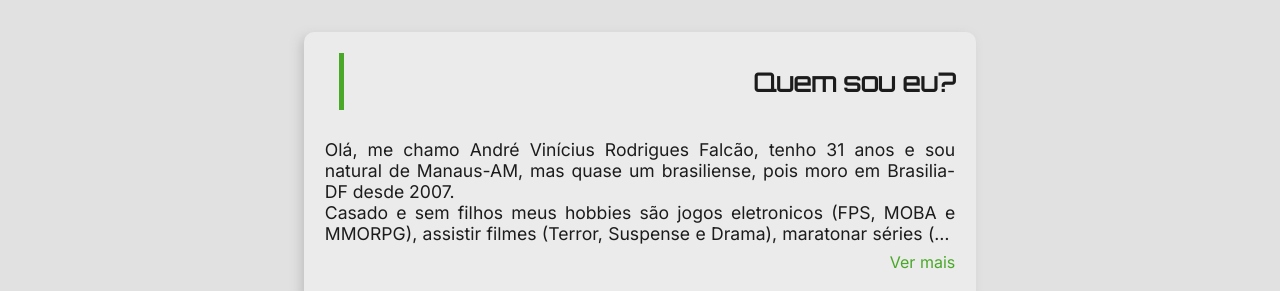
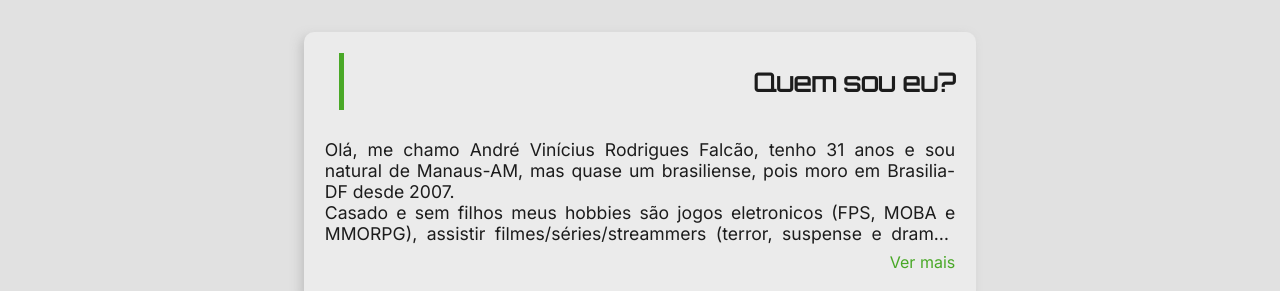
Before and after one commit to s0d4z3r0/portfolio-andre-falcao, a React (Vite) app: page / in a window 1280 px wide. Shown: the part 980-1271 px from the top of the page. Built offline with nearby package versions, Linux system fonts and the light colour scheme.

Commit message:
Atualizado About

```diff
--- a/src/components/About/About.jsx
+++ b/src/components/About/About.jsx
@@ -34,23 +34,18 @@ const About = () => {
           natural de Manaus-AM, mas quase um brasiliense, pois moro em
           Brasilia-DF desde 2007. <br></br>
           Casado e sem filhos meus hobbies são jogos
-          eletronicos (FPS, MOBA e MMORPG), assistir filmes (Terror, Suspense e
-          Drama), maratonar séries (de tudo um pouco), assistir streammers,
-          ouvir música (eclético, mas com bom gosto), conhecer lugares novos
+          eletronicos (FPS, MOBA e MMORPG), assistir filmes/séries/streammers (terror, suspense e
+          drama), ouvir música (eclético, mas com bom gosto), conhecer lugares novos
           para comer (de comidas básicas à comidas diferentes), cozinhar (quem
           gosta de comer tem que saber cozinhar), treinar musculação
-          (BIIIIRRRLL), futebol americano (GO Giants) e encontrar a felicidade
+          (No Pain, No Gain), assistir futebol americano (GO Giants) e encontrar a felicidade
           em coisas simples da vida. <br></br>
-          Já jogou CS:GO? Pois é, me respeita que eu
-          sou da geração do CS 1.5. E um Lolzinho, tu curte? Só não vai me dizer
-          que joga de Yasuo. Já jogou Ragnarok ou WOW? bom demais, né não?! E
+          Já jogou CS, Lolzinho, Ragnarok ou WOW? bom demais, né não?! E
           filmes?! Dormiu bem depois de ter assistido Atividade Paranormal? Qual
-          sua comida favorita? A minha começa com &#34;To&#34; e termina com &#34;das&#34;. Mas
-          não dá só pra comer né?! Você ta cuidando da saúde?! Tá fazendo
-          atividade física?! Se sim, é isso aí!!! Assiste algum esporte? Futebol
-          americano é muito bom, vai por mim!! <br></br>
-          Enfim... A vida é bela, basta
-          você encontrar a felicidade nas coisas simples da vida.
+          sua comida favorita? É difícil escolher só uma pra mim. Mas
+          não dá só pra comer né?! Você ta cuidando da saúde?! praticando alguma
+          atividade física?! Se sua resposta é &#34;Sim!&#34;, é isso aí!!! Acompanha algum esporte? Futebol americano é muito bom, vai por mim!! <br></br>
+          Enfim... A vida é bela, basta você encontrar a felicidade nas coisas simples da vida.
         </p>
         <span className={styles.more} onClick={() => handleShowCard('who')}>{showWho ? 'Ver menos' : 'Ver mais'}</span>
       </div>
@@ -86,10 +81,7 @@ const About = () => {
           JSX, React + Vite, componentização, hooks, entre outros. Como
           profissional, o que pode se esperar de mim é um colaborador que veste
           a camisa da organização e se compromete com metas. Pensamento
-          analítico e visão de negócio também são características notadas. Uma
-          visão mais Tática da organização para saber lidar com concorrências,
-          mapeando pontos fortes da organização e fortalecendo pontos fracos
-          também pode-se esperar de mim. Uma pessoa com sede de aprender e
+          analítico e visão de negócio também são características minhas. Uma pessoa com sede de aprender e
           ensinar. Pronto para encarar desafios, motivar e fortalecer o espírito
           de equipe na organização. Let&#39;s to code!
         </p>
```
